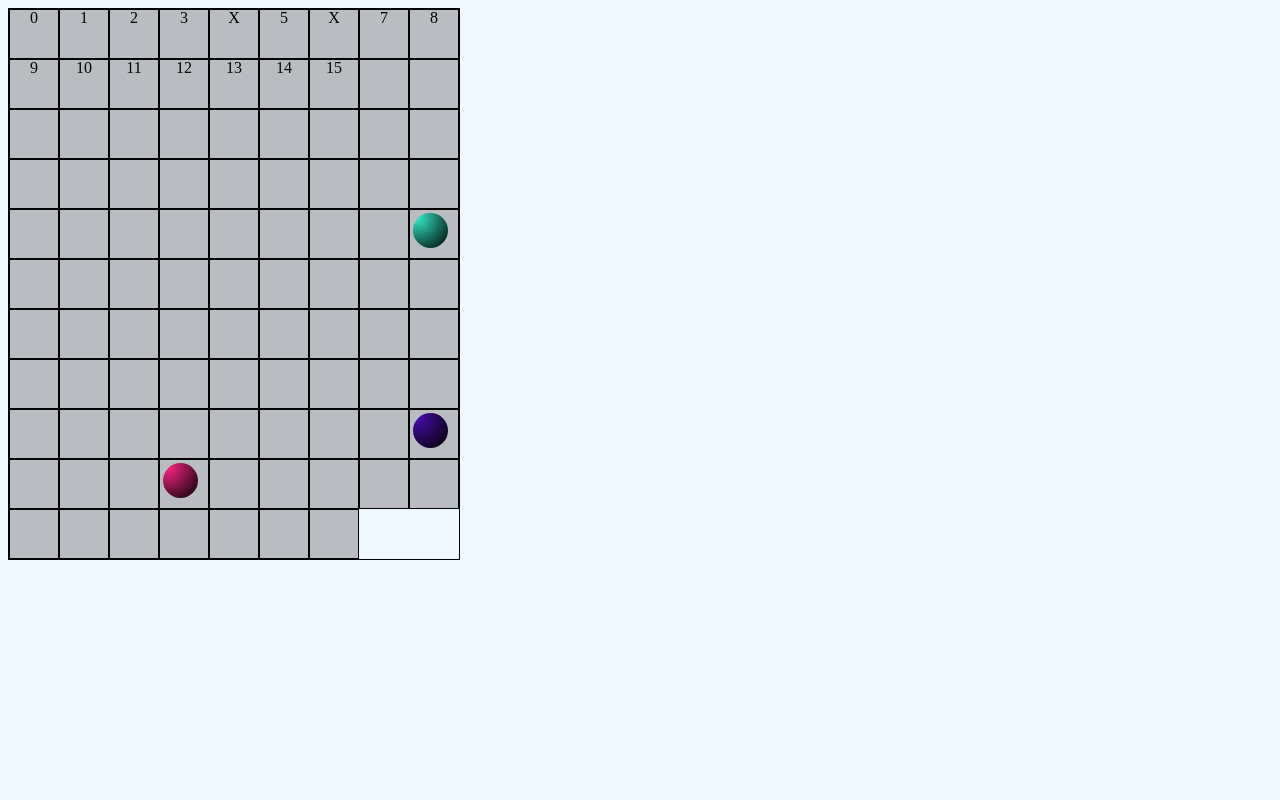
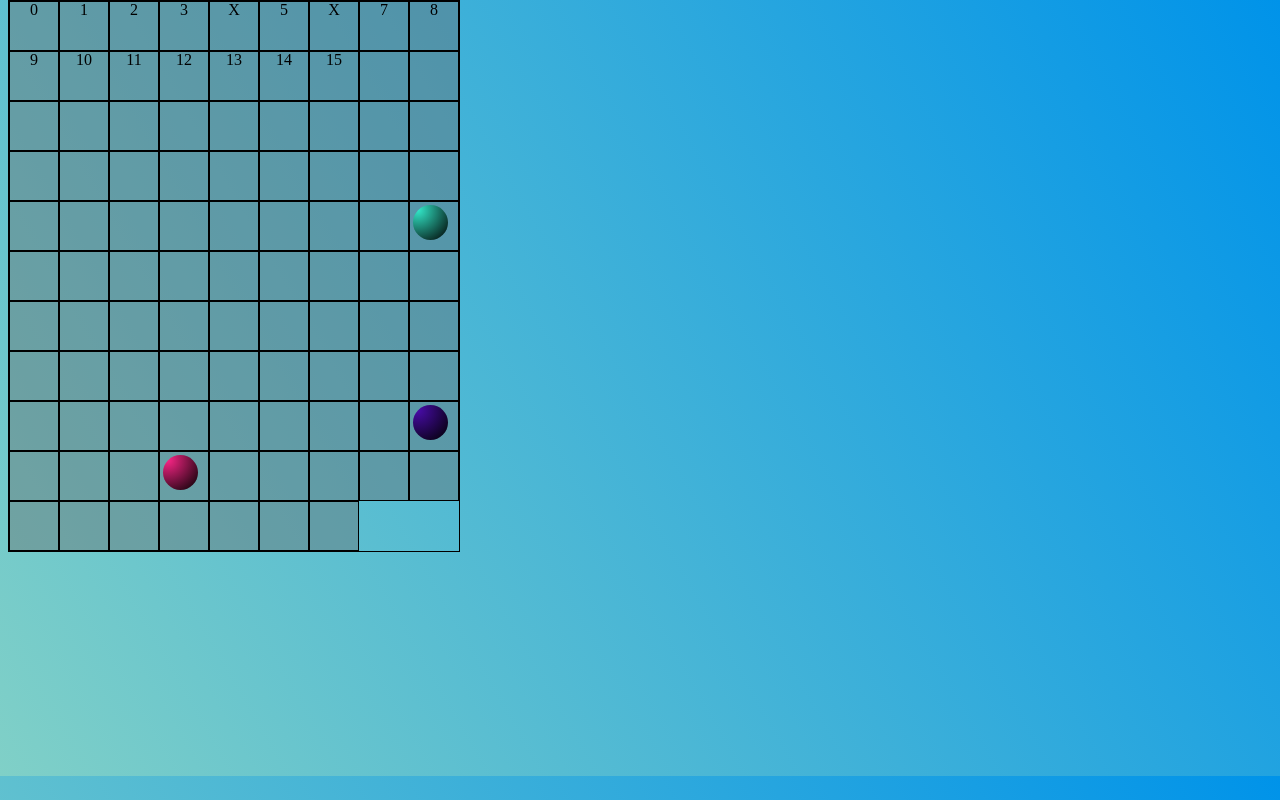
Before and after one commit to MrSaper112/Balls, a website built with webpack: page index.html in a window 1280 px wide. Built offline with nearby package versions, Linux system fonts and the light colour scheme.

Commit message:
Update style.css

```diff
--- a/styles/style.css
+++ b/styles/style.css
@@ -1,5 +1,11 @@
 body {
-  background-color: aliceblue;
+      height: 97vh;
+    background-color: #0093E9;
+    background-image: linear-gradient(
+240deg
+, #0093E9 0%, #80D0C7 100%);
+    margin-bottom: 0px;
+    margin-top: 0px;
 }
 #plane {
   float: left;
```
